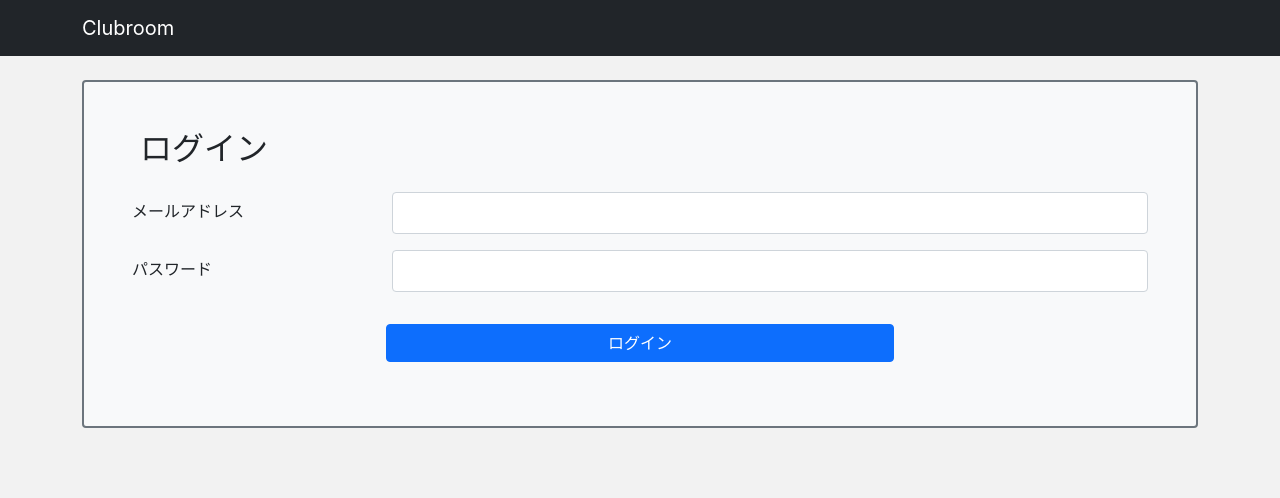
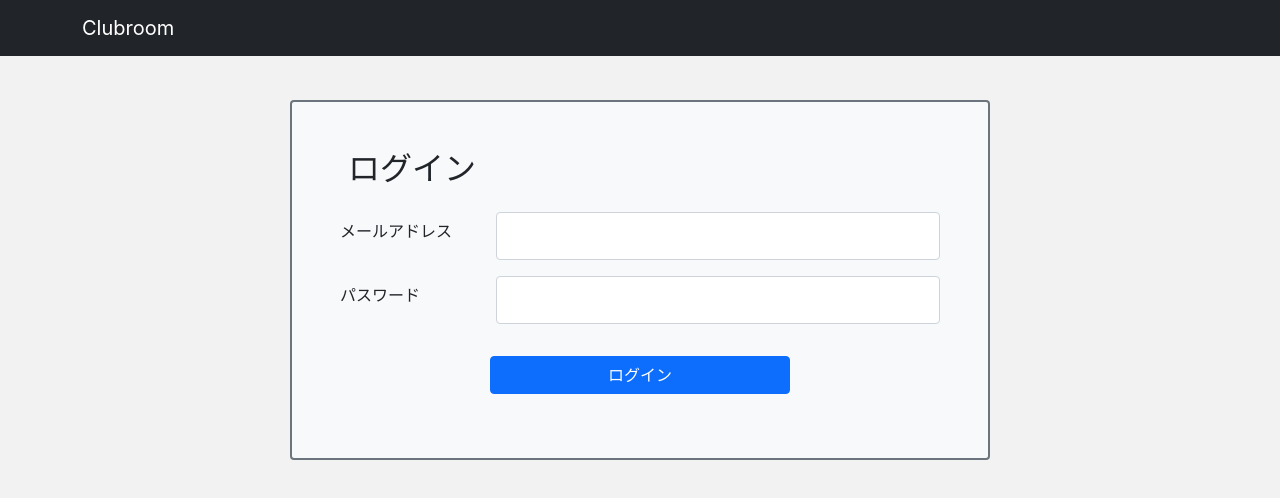
Before and after one commit to piny940/clubroom, a Next.js app in the folder frontend/: page /accounts/login in a window 1280 px wide. Shown: the top 498 px of the page. Built offline with nearby package versions, Linux system fonts and the light colour scheme.

Commit message:
cssを調整

```diff
--- a/frontend/containers/LoginForm.tsx
+++ b/frontend/containers/LoginForm.tsx
@@ -4,15 +4,19 @@ import { FormGroup } from '../components/FormGroup'
 import { Message } from '../resources/Messages'
 import { PostSessionsResult } from '../utils/apiResults'
 import { AlertState } from '../utils/enums'
-import { fetchApi } from '../utils/helpers'
+import { fetchApi, toClass } from '../utils/helpers'
 import { useAlertsState } from './AlertsStateProvider'
+import styles from '../styles/accounts.module.scss'
+import { useState } from 'react'
 
 export const LoginForm: React.FC = () => {
   const { register, handleSubmit } = useForm({
     shouldUseNativeValidation: true,
   })
 
-  const { setAlerts } = useAlertsState()
+  const { setAlerts: setGlobalAlerts } = useAlertsState()
+
+  const [alert, setAlert] = useState<string>('')
 
   const router = useRouter()
 
@@ -26,13 +30,10 @@ export const LoginForm: React.FC = () => {
       const json: Promise<PostSessionsResult> = response.json()
 
       if (response.status >= 400) {
-        setAlerts({
-          content: (await json).message,
-          state: AlertState.DANGER,
-        })
+        setAlert((await json).message)
       } else {
         await router.push('/')
-        setAlerts({
+        setGlobalAlerts({
           content: (await json).message,
           state: AlertState.SUCCESS,
         })
@@ -43,9 +44,13 @@ export const LoginForm: React.FC = () => {
   return (
     <form
       onSubmit={handleSubmit(_submit)}
-      className="container border border-secondary bg-light p-5 border-2 rounded"
+      className={toClass(
+        'container border border-secondary bg-light p-5 border-2 rounded',
+        styles.form
+      )}
     >
       <h2 className="ms-2 mb-4">ログイン</h2>
+      {alert ? <div className="text-danger">{alert}</div> : <></>}
       <FormGroup
         register={register}
         label="メールアドレス"
--- a/frontend/styles/accounts.module.scss
+++ b/frontend/styles/accounts.module.scss
@@ -1,3 +1,7 @@
 .input {
-  height: 42px;
+  height: 48px;
 }
+
+.form {
+  max-width: 700px;
+}
--- a/frontend/styles/layout.module.scss
+++ b/frontend/styles/layout.module.scss
@@ -1,3 +1,4 @@
 .main {
-  padding-top: 80px;
+  padding-top: 100px;
+  max-width: 1000px;
 }
```
Also changed, not shown: frontend/.eslintrc.js.
